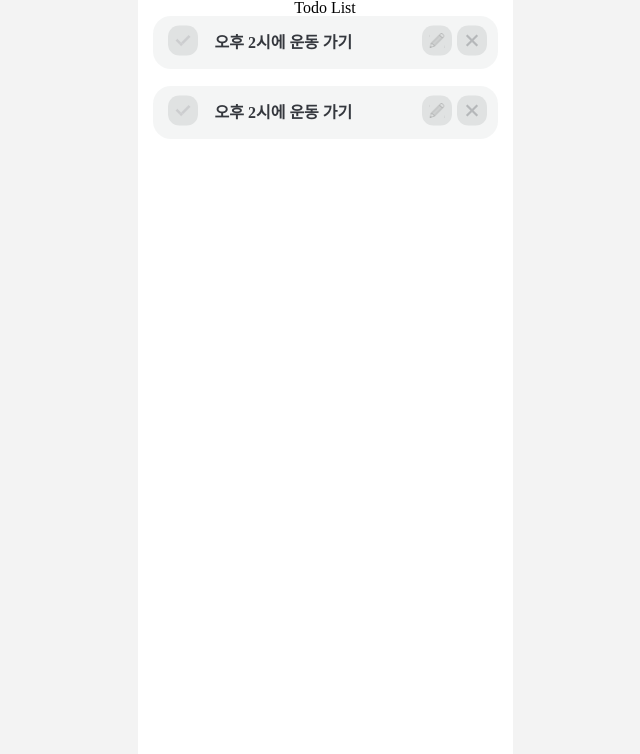
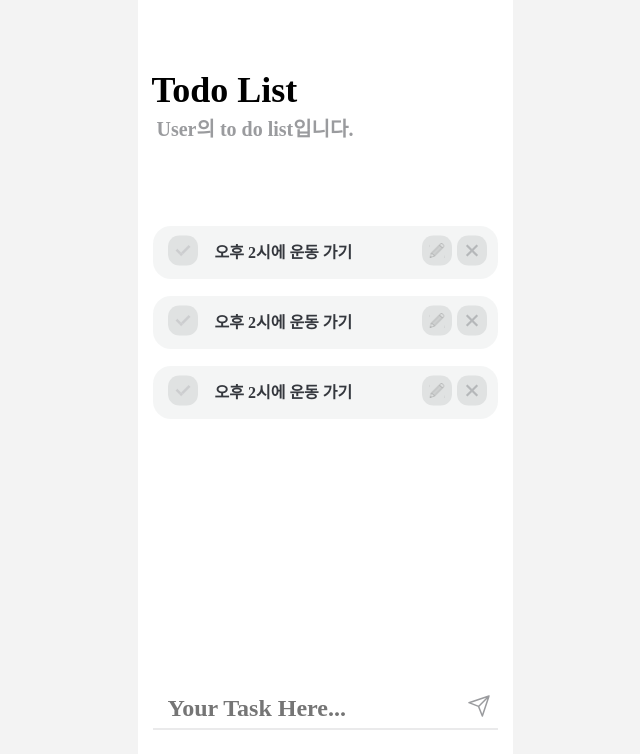
Before and after one commit to eeeyooon/MyTodo, a React (Create React App) app: page /todo in a window 1280 px wide. Shown: the top 754 px of the page, without its empty margins (315-955 px from the left). Built offline with nearby package versions, Linux system fonts and the light colour scheme; a web font is replaced by a local one.

Commit message:
[🍡 style] todoItem, todoInput 스타일 적용

```diff
--- a/src/components/TodoInput.tsx
+++ b/src/components/TodoInput.tsx
@@ -1,5 +1,45 @@
+import styled from 'styled-components';
+
 function TodoInput() {
-	return <div>TodoInput</div>;
+	return (
+		<TodoInputBox>
+			<TodoInputFormWrapper>
+				<TodoInputForm type="text" placeholder="Your Task Here..." />
+				<button>
+					<img src={process.env.PUBLIC_URL + '/assets/send.svg'} alt="전송 아이콘" />
+				</button>
+			</TodoInputFormWrapper>
+		</TodoInputBox>
+	);
 }
 
 export default TodoInput;
+
+const TodoInputBox = styled.div`
+	width: 345px;
+	height: 35px;
+	color: rgba(53, 56, 62, 0.5);
+	text-align: center;
+	border-bottom: 2px solid rgba(53, 56, 62, 0.1);
+`;
+
+const TodoInputFormWrapper = styled.div`
+	width: 315px;
+	height: 26px;
+	display: flex;
+	justify-content: space-between;
+	margin: 15px;
+`;
+
+const TodoInputForm = styled.input`
+	border: none;
+	width: 300px;
+	font-size: ${({ theme }) => theme.fontSize['2xl']};
+	font-weight: ${({ theme }) => theme.fontWeight.bold};
+	color: rgba(53, 56, 62, 0.5);
+	outline: none;
+
+	::placeholder {
+		color: rgba(53, 56, 62, 0.5);
+	}
+`;
--- a/src/pages/TodoList.tsx
+++ b/src/pages/TodoList.tsx
@@ -1,12 +1,22 @@
 import styled from 'styled-components';
 import TodoItem from '../components/TodoItem';
+import TodoInput from '../components/TodoInput';
 
 function TodoList() {
 	return (
 		<TodoListWrapper>
-			<h1>Todo List</h1>
-			<TodoItem />
-			<TodoItem />
+			<TodoHeaderWrapper>
+				<TodoHeader>Todo List</TodoHeader>
+				<p>User의 to do list입니다.</p>
+			</TodoHeaderWrapper>
+			<TodoItemWrapper>
+				<TodoItem />
+				<TodoItem />
+				<TodoItem />
+			</TodoItemWrapper>
+			<TodoInputWrapper>
+				<TodoInput />
+			</TodoInputWrapper>
 		</TodoListWrapper>
 	);
 }
@@ -21,3 +31,40 @@ const TodoListWrapper = styled.div`
 	flex-flow: column nowrap;
 	align-items: center;
 `;
+
+const TodoHeaderWrapper = styled.div`
+	height: 170px;
+	display: flex;
+	align-items: flex-start;
+	flex-flow: column nowrap;
+	margin-left: 28px;
+	margin-top: 72px;
+
+	p {
+		font-weight: ${({ theme }) => theme.fontWeight.bold};
+		font-size: ${({ theme }) => theme.fontSize['xl']};
+		color: rgba(53, 56, 62, 0.5);
+		margin-left: 5px;
+	}
+`;
+
+const TodoHeader = styled.h1`
+	height: 47px;
+	width: 375px;
+	font-weight: ${({ theme }) => theme.fontWeight.bold};
+	font-size: ${({ theme }) => theme.fontSize['5xl']};
+`;
+
+const TodoItemWrapper = styled.div`
+	height: 500px;
+	overflow-y: auto;
+	-ms-overflow-style: none;
+	scrollbar-width: none;
+	&::-webkit-scrollbar {
+		display: none;
+	}
+`;
+
+const TodoInputWrapper = styled.div`
+	height: 145px;
+`;
```
